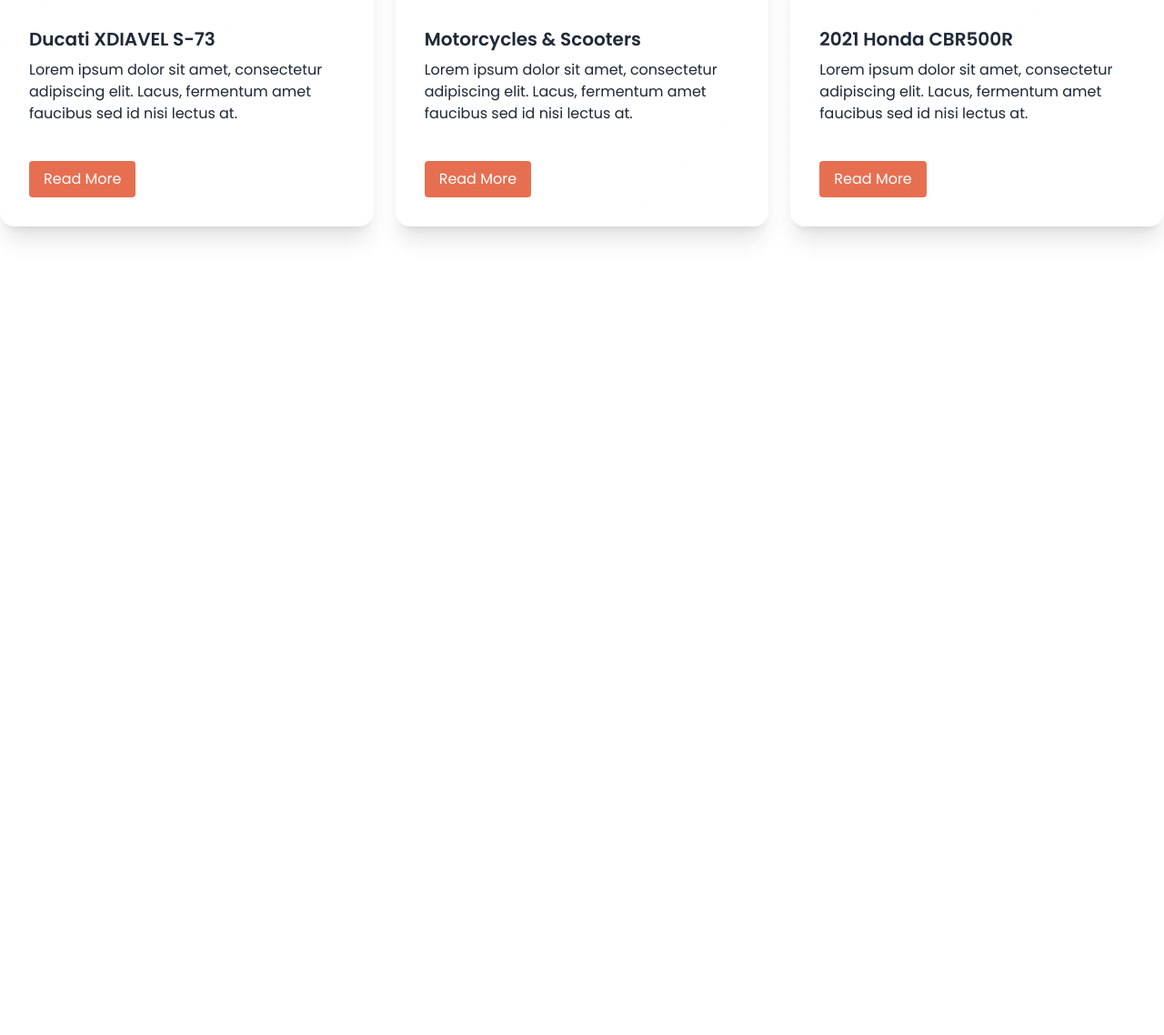
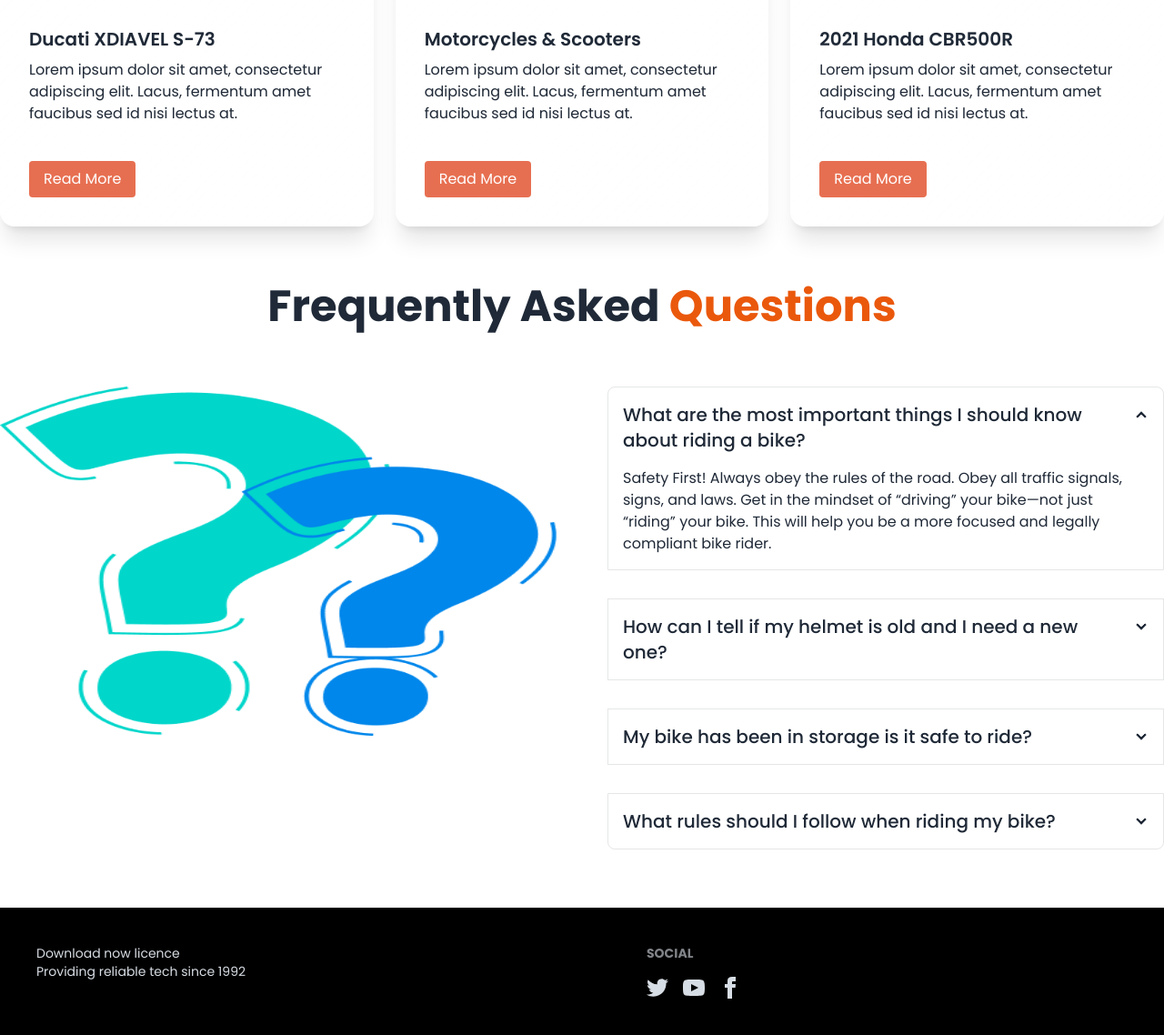
Before and after one commit to shifatmanjum/Biker-zone-project, a plain HTML site: page index.html in a window 1280 px wide. Shown: the part 1572-2710 px from the top of the page at 91% size. Before the commit the page ends 1821 px from the top, so only its background shows below. Drawn offline with nearby package versions, Linux system fonts and the light colour scheme.

Commit message:
almost done except clints review section

```diff
--- a/index.html
+++ b/index.html
@@ -279,9 +279,143 @@
           </div>
         </div>
       </div>
+
+      <!--faq section starts here-->
+
+     <section>
+
+        <h2 class="text-center font-bold text-5xl  mt-16 mb-16">
+            Frequently Asked <span class="text-orange-600"">Questions</span>
+          </h2>
+
+        <div class="flex  gap-14">
+            <img  class="basis-1/2 h-96"
+            src="./images/others/faq.png" alt="">
+
+
+            <div class="basis-1/2 flex items-center justify-center">
+                <div class="join join-vertical w-full">
+                    <div class="collapse collapse-arrow join-item border-base-300 border mb-8">
+                      <input type="radio" name="my-accordion-4" checked="checked" />
+                      <div class="collapse-title text-xl font-medium">What are the most important things I should
+                        know about riding a bike?</div>
+                      <div class="collapse-content">
+                        <p>Safety First! Always obey the rules of the road. Obey all traffic signals, signs, and laws. Get in the mindset of “driving” your bike—not just “riding” your bike. This will help you be a more focused and legally compliant bike rider. </p>
+                      </div>
+                    </div>
+                    <div class="collapse collapse-arrow join-item border-base-300 border mb-8">
+                      <input type="radio" name="my-accordion-4" />
+                      <div class="collapse-title text-xl font-medium">How can I tell if my helmet is old and I need a
+                        new one?</div>
+                      <div class="collapse-content">
+                        <p>hello</p>
+                      </div>
+                    </div>
+                    <div class="collapse collapse-arrow join-item border-base-300 border mb-8">
+                      <input type="radio" name="my-accordion-4" />
+                      <div class="collapse-title text-xl font-medium">My bike has been in storage is it safe to ride?</div>
+                      <div class="collapse-content">
+                        <p>hello</p>
+                      </div>
+                    </div>
+                    <div class="collapse collapse-arrow join-item border-base-300 border">
+                      <input type="radio" name="my-accordion-4" />
+                      <div class="collapse-title text-xl font-medium">What rules should I follow when riding my bike?</div>
+                      <div class="collapse-content">
+                        <p>hello</p>
+                      </div>
+                    </div>
+                  </div>
+
+
+
+
+
+            </div>
+
+
+
+
+
+        </div>
+
+
+
+
+
+
+
+
+
+
+
+
+
+
+
+
+     </section>
     </main>
 
     <!--footer section-->
-    <footer></footer>
+    <footer class="mt-16 md:container mx-auto"">
+      <footer class="footer bg-black text-neutral-content p-10">
+        <aside>
+
+
+
+          <p>
+            <a href="">Download now</a>
+            <a href="">licence</a>
+            <br />
+            Providing reliable tech since 1992
+          </p>
+        </aside>
+        <nav>
+          <h6 class="footer-title">Social</h6>
+          <div class="grid grid-flow-col gap-4">
+            <a>
+              <svg
+                xmlns="http://www.w3.org/2000/svg"
+                width="24"
+                height="24"
+                viewBox="0 0 24 24"
+                class="fill-current"
+              >
+                <path
+                  d="M24 4.557c-.883.392-1.832.656-2.828.775 1.017-.609 1.798-1.574 2.165-2.724-.951.564-2.005.974-3.127 1.195-.897-.957-2.178-1.555-3.594-1.555-3.179 0-5.515 2.966-4.797 6.045-4.091-.205-7.719-2.165-10.148-5.144-1.29 2.213-.669 5.108 1.523 6.574-.806-.026-1.566-.247-2.229-.616-.054 2.281 1.581 4.415 3.949 4.89-.693.188-1.452.232-2.224.084.626 1.956 2.444 3.379 4.6 3.419-2.07 1.623-4.678 2.348-7.29 2.04 2.179 1.397 4.768 2.212 7.548 2.212 9.142 0 14.307-7.721 13.995-14.646.962-.695 1.797-1.562 2.457-2.549z"
+                ></path>
+              </svg>
+            </a>
+            <a>
+              <svg
+                xmlns="http://www.w3.org/2000/svg"
+                width="24"
+                height="24"
+                viewBox="0 0 24 24"
+                class="fill-current"
+              >
+                <path
+                  d="M19.615 3.184c-3.604-.246-11.631-.245-15.23 0-3.897.266-4.356 2.62-4.385 8.816.029 6.185.484 8.549 4.385 8.816 3.6.245 11.626.246 15.23 0 3.897-.266 4.356-2.62 4.385-8.816-.029-6.185-.484-8.549-4.385-8.816zm-10.615 12.816v-8l8 3.993-8 4.007z"
+                ></path>
+              </svg>
+            </a>
+            <a>
+              <svg
+                xmlns="http://www.w3.org/2000/svg"
+                width="24"
+                height="24"
+                viewBox="0 0 24 24"
+                class="fill-current"
+              >
+                <path
+                  d="M9 8h-3v4h3v12h5v-12h3.642l.358-4h-4v-1.667c0-.955.192-1.333 1.115-1.333h2.885v-5h-3.808c-3.596 0-5.192 1.583-5.192 4.615v3.385z"
+                ></path>
+              </svg>
+            </a>
+          </div>
+        </nav>
+      </footer>
+    </footer>
   </body>
 </html>
```
